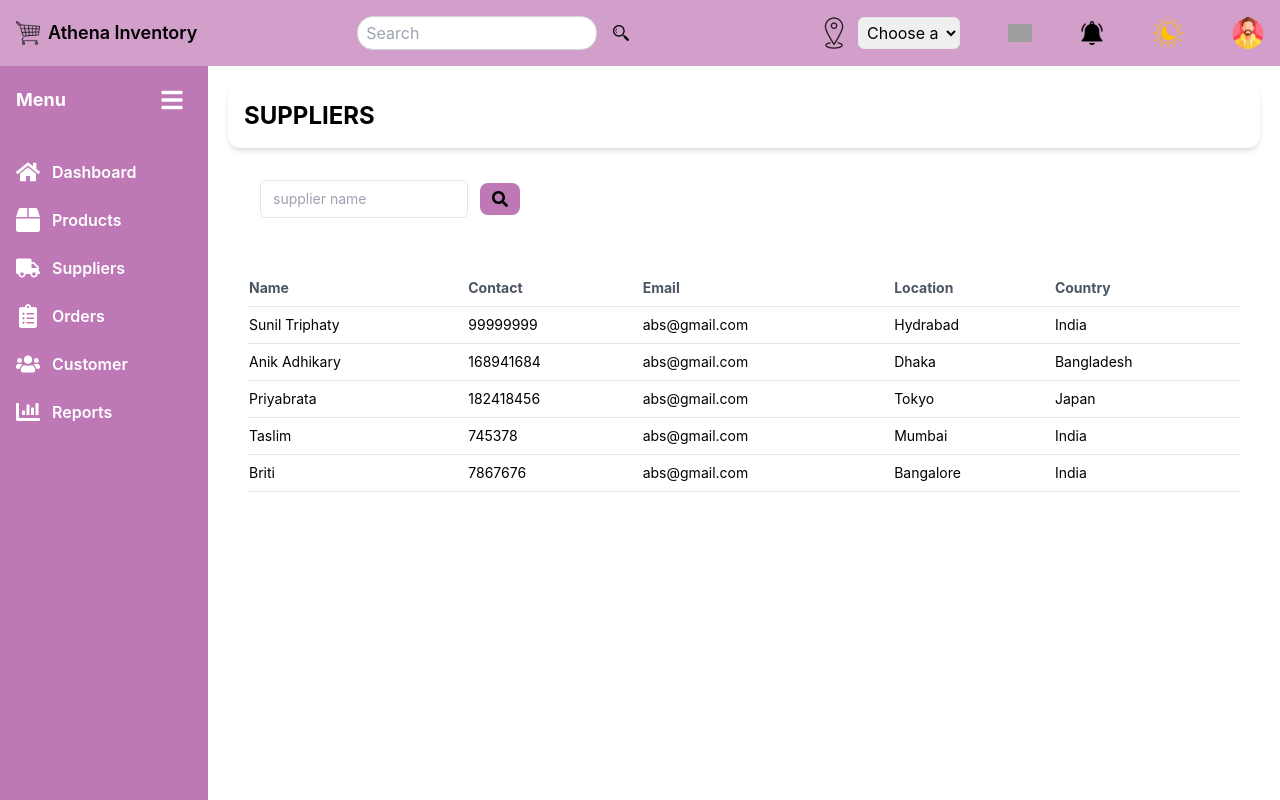
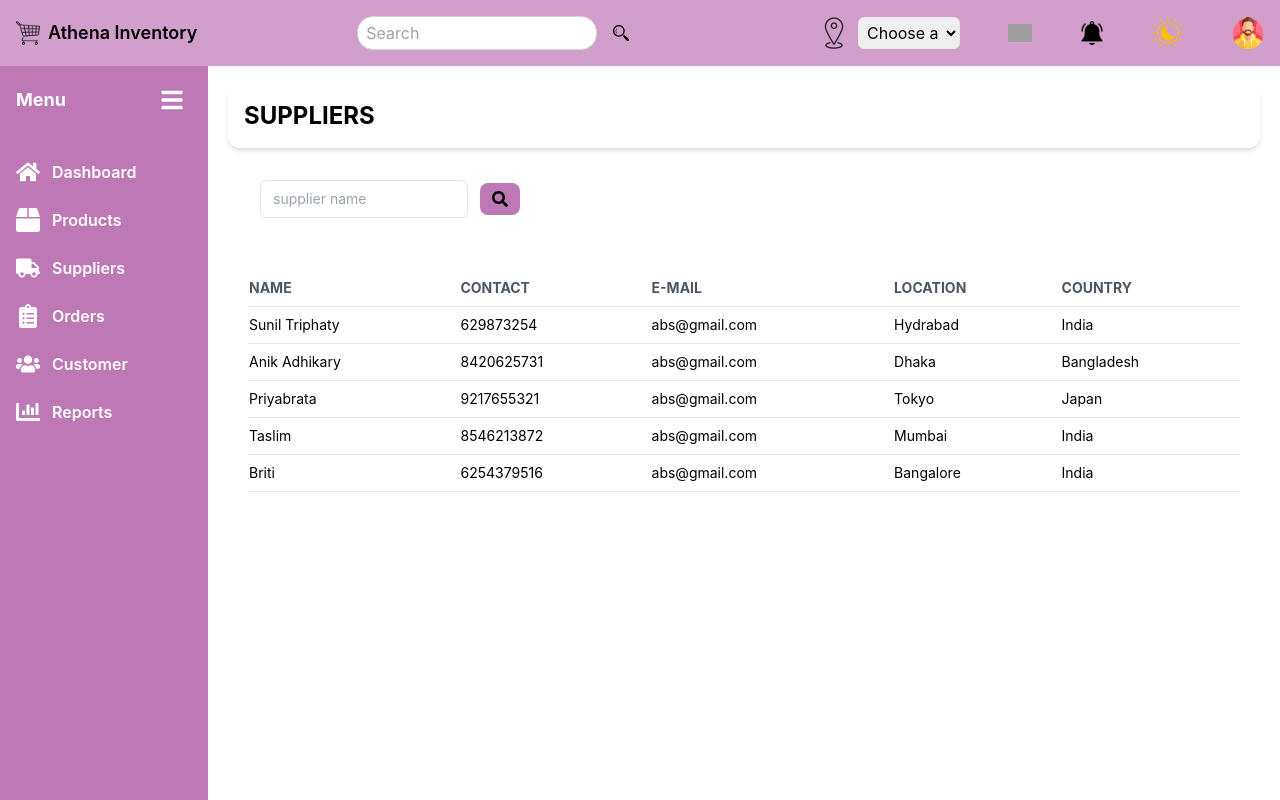
Before and after one commit to anik0103/inventory-management-system, a React (Create React App) app: page /suppliers in a window 1280 px wide. Built offline with nearby package versions, Linux system fonts and the light colour scheme; grey boxes are pictures that could not be loaded.

Commit message:
fix: Update contact details in SplDetails and improve header formatting in SuppliersTable

```diff
--- a/src/Components/Supplier/SplDetails.js
+++ b/src/Components/Supplier/SplDetails.js
@@ -1,8 +1,8 @@
 export const SplDetails = [
-    {name: "Sunil Triphaty",contact:"99999999",email:"abs@gmail.com",location:"Hydrabad",country:"India"},
-    {name: "Anik Adhikary",contact:"168941684",email:"abs@gmail.com",location:"Dhaka",country:"Bangladesh"},
-    {name: "Priyabrata",contact:"182418456",email:"abs@gmail.com",location:"Tokyo",country:"Japan"},
-    {name: "Taslim",contact:"745378",email:"abs@gmail.com",location:"Mumbai",country:"India"},
-    {name: "Briti",contact:"7867676",email:"abs@gmail.com",location:"Bangalore",country:"India"},
+    {name: "Sunil Triphaty",contact:"629873254",email:"abs@gmail.com",location:"Hydrabad",country:"India"},
+    {name: "Anik Adhikary",contact:"8420625731",email:"abs@gmail.com",location:"Dhaka",country:"Bangladesh"},
+    {name: "Priyabrata",contact:"9217655321",email:"abs@gmail.com",location:"Tokyo",country:"Japan"},
+    {name: "Taslim",contact:"8546213872",email:"abs@gmail.com",location:"Mumbai",country:"India"},
+    {name: "Briti",contact:"6254379516",email:"abs@gmail.com",location:"Bangalore",country:"India"},
 
 ];
--- a/src/Components/Supplier/SplTable.js
+++ b/src/Components/Supplier/SplTable.js
@@ -4,11 +4,11 @@ const SuppliersTable = ({ data }) => {
       <table className="w-full border-collapse text-left">
         <thead>
           <tr className="text-gray-600 text-sm border-b">
-            <th className="py-2">Name</th>
-            <th className="py-2">Contact</th>
-            <th className="py-2">Email</th>
-            <th className="py-2">Location</th>
-            <th className="py-2">Country</th>
+            <th className="py-2">NAME</th>
+            <th className="py-2">CONTACT</th>
+            <th className="py-2">E-MAIL</th>
+            <th className="py-2">LOCATION</th>
+            <th className="py-2">COUNTRY</th>
           </tr>
         </thead>
         <tbody>
```
